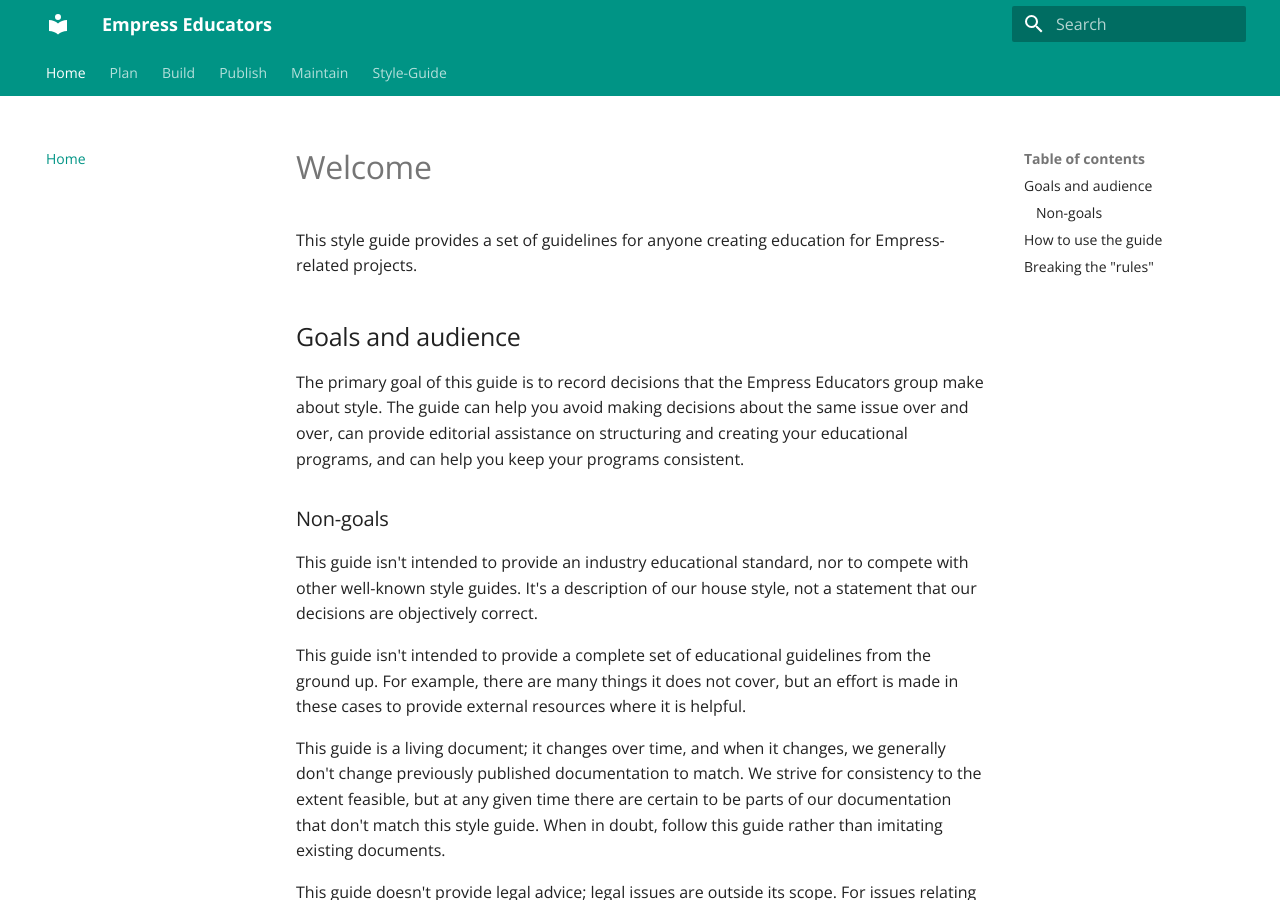
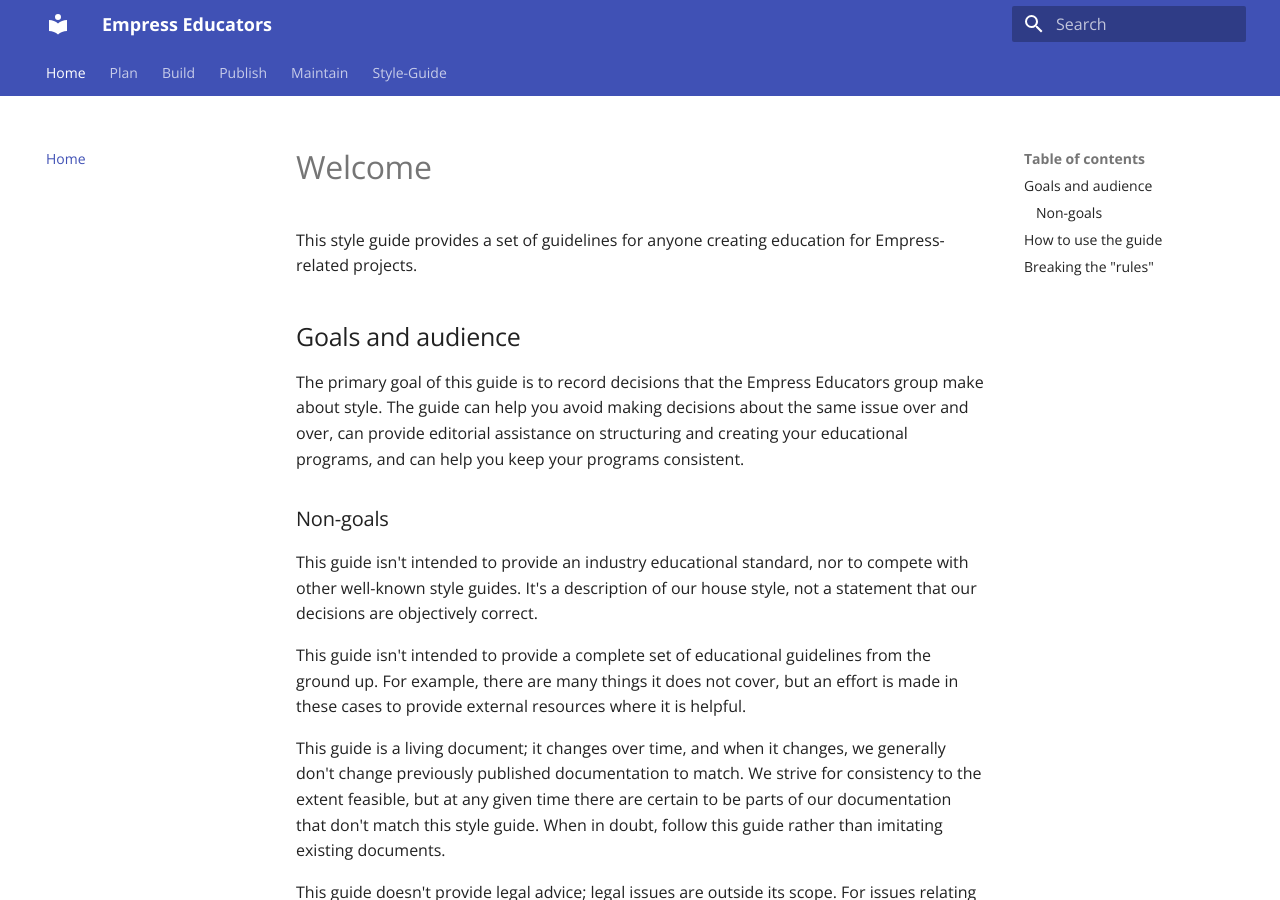
Before and after one commit to EmpressEducation/empress-educators, an MkDocs documentation site: the page built from docs/index.md, in a window 1280 px wide and 900 px high. Built offline with MkDocs 1.6.1 and Material for MkDocs 9.7.7, drawn with Linux system fonts in a browser that asks for light colours.

Commit message:
teal to blue

```diff
--- a/mkdocs.yml
+++ b/mkdocs.yml
@@ -17,8 +17,8 @@ theme:
   name: 'material'
   language: 'en'
   palette:
-    primary: 'Teal'
-    accent: 'Teal'
+    primary: 'Indigo'
+    accent: 'Indigo'
   feature:
     tabs: true
   font:
```
Also changed, not shown: site/style/introduction/style-guide-highlights/index.html, 1 other file.
